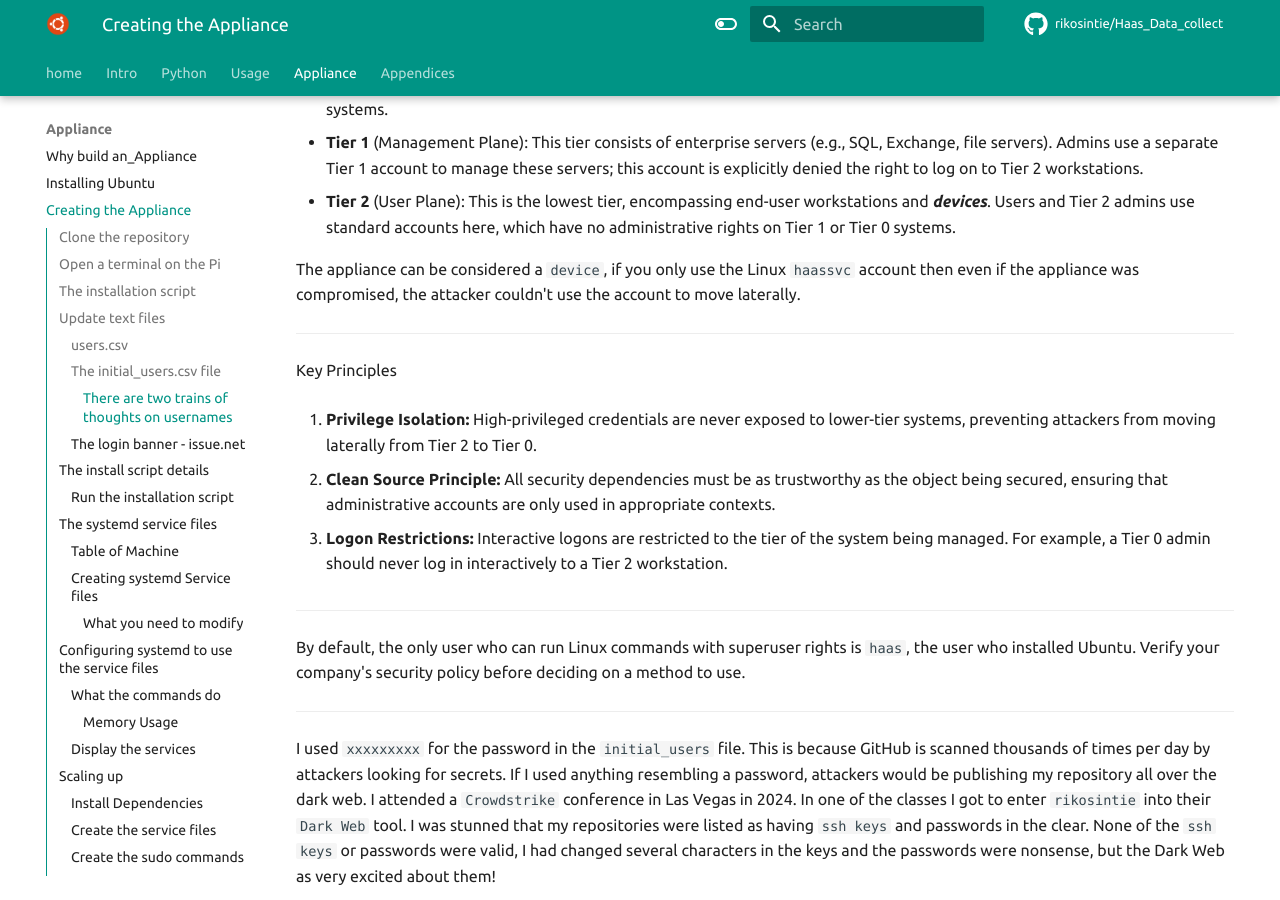
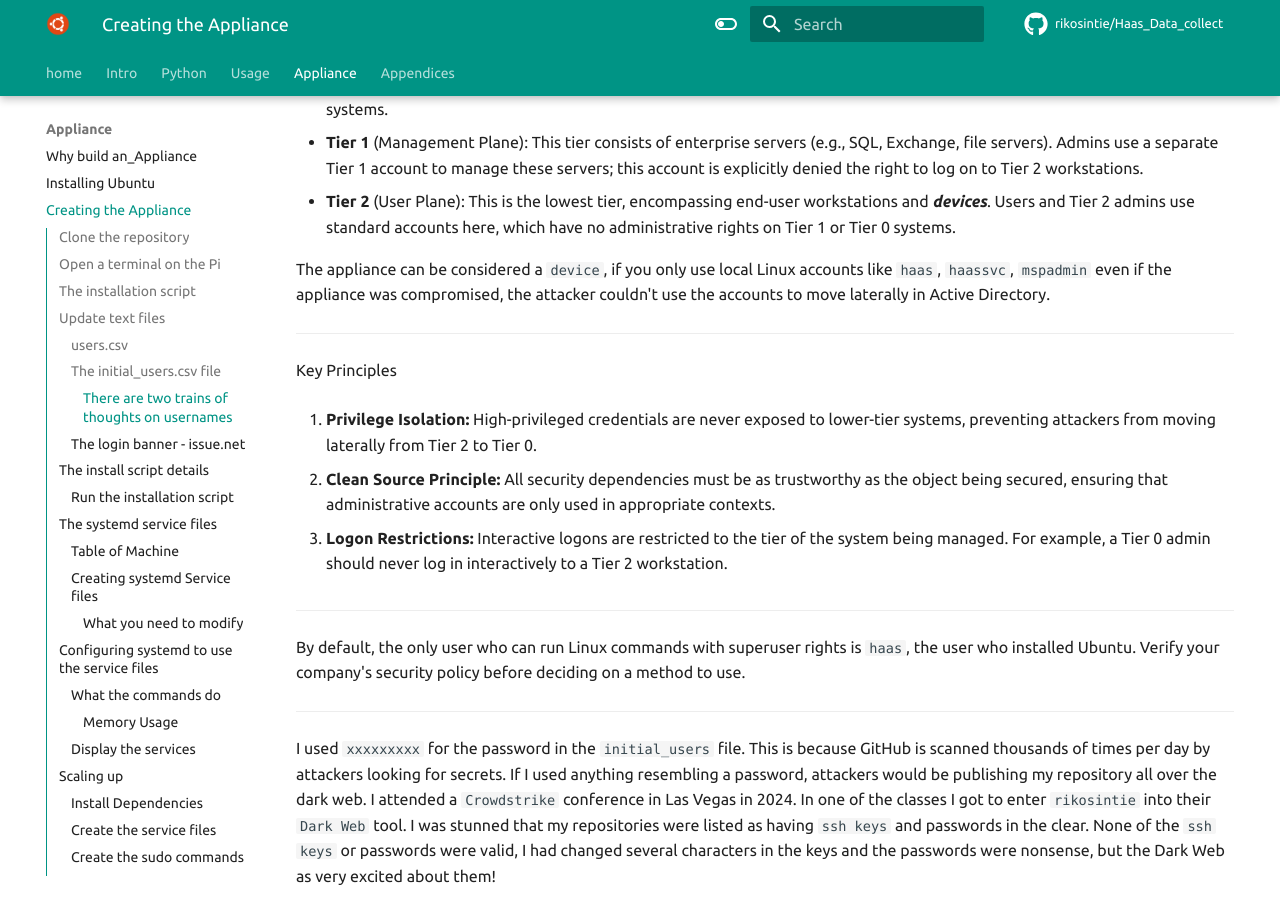
Before and after one commit to rikosintie/Haas_Data_collect, an MkDocs documentation site: the page built from docs/build_pi_5_appliance/configuring_appliance.md, in a window 1280 px wide and 900 px high, scrolled down 6171 px. Built offline with MkDocs 1.6.1 and Material for MkDocs 9.7.7, drawn with Linux system fonts in a browser that asks for light colours; some web fonts are replaced; comment, search, counter and statistics services are not loaded.

Commit message:
Git Title: configuring_appliance.md: - Formatting

```diff
--- a/docs/build_pi_5_appliance/configuring_appliance.md
+++ b/docs/build_pi_5_appliance/configuring_appliance.md
@@ -223,7 +223,7 @@ The first method is easier to deploy and maintain, but you lose the ability to t
 - **Tier 1** (Management Plane): This tier consists of enterprise servers (e.g., SQL, Exchange, file servers). Admins use a separate Tier 1 account to manage these servers; this account is explicitly denied the right to log on to Tier 2 workstations.
 - **Tier 2** (User Plane): This is the lowest tier, encompassing end-user workstations and ***devices***. Users and Tier 2 admins use standard accounts here, which have no administrative rights on Tier 1 or Tier 0 systems.
 
-The appliance can be considered a `device`, if you only use the Linux `haassvc` account then even if the appliance was compromised, the attacker couldn't use the account to move laterally.
+The appliance can be considered a `device`, if you only use local Linux accounts like `haas`, `haassvc`, `mspadmin` even if the appliance was compromised, the attacker couldn't use the accounts to move laterally in Active Directory.
 
 ----------------------------------------------------------------
 
```
